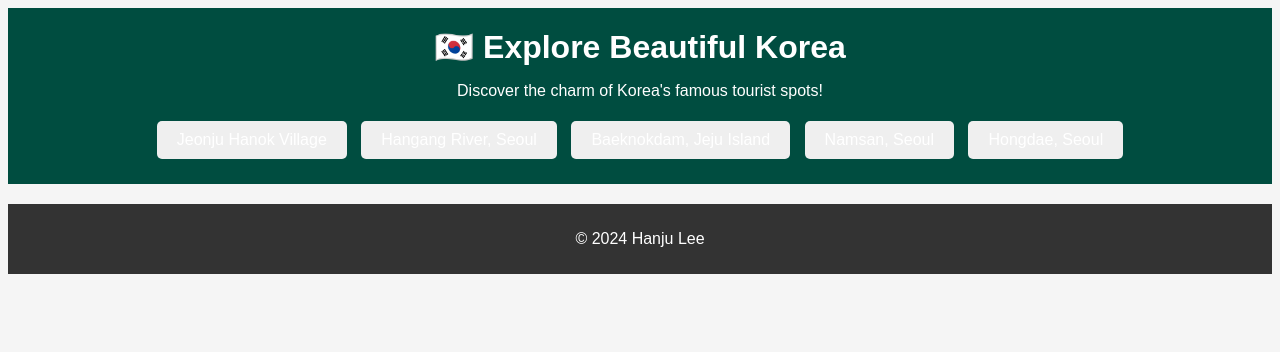
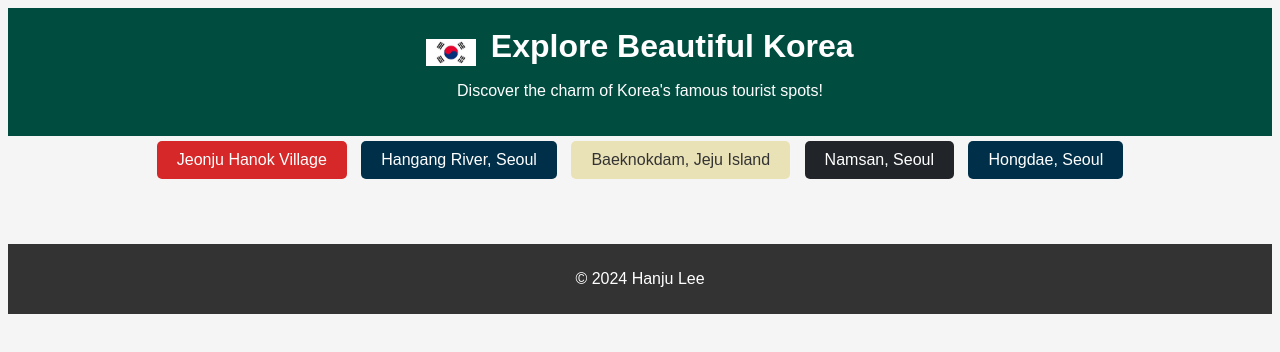
Before and after one commit to HanjuLee00/github.io, a plain HTML site: page index.html in a window 1280 px wide. Drawn offline with Linux system fonts and the light colour scheme.

Commit message:
Update index.html

```diff
--- a/index.html
+++ b/index.html
@@ -3,26 +3,32 @@
 <head>
     <meta charset="UTF-8">
     <meta name="viewport" content="width=device-width, initial-scale=1.0">
-    <title>Explore Beautiful Korea</title>
+    <title>Korean Tourist Attractions</title>
     <link rel="stylesheet" href="styles.css">
 </head>
 <body>
     <header>
-        <h1>🇰🇷 Explore Beautiful Korea</h1>
+        <img src="images/taeguk.png" alt="Taeguk Symbol" class="taeguk-logo">
+        <h1>Explore Beautiful Korea</h1>
         <p>Discover the charm of Korea's famous tourist spots!</p>
-        <nav>
-            <button class="nav-button">Jeonju Hanok Village</button>
-            <button class="nav-button">Hangang River, Seoul</button>
-            <button class="nav-button">Baeknokdam, Jeju Island</button>
-            <button class="nav-button">Namsan, Seoul</button>
-            <button class="nav-button">Hongdae, Seoul</button>
-        </nav>
     </header>
-    <main id="content">
-    </main>
+
+    <div>
+        <button class="red-button" onclick="showPlace('jeonju')">Jeonju Hanok Village</button>
+        <button class="blue-button" onclick="showPlace('hangang')">Hangang River, Seoul</button>
+        <button class="white-button" onclick="showPlace('baeknokdam')">Baeknokdam, Jeju Island</button>
+        <button class="black-button" onclick="showPlace('namsan')">Namsan, Seoul</button>
+        <button class="blue-button" onclick="showPlace('hongdae')">Hongdae, Seoul</button>
+    </div>
+
+    <div id="content" class="content">
+
+    </div>
+
     <footer>
-        <p>© 2024 Hanju Lee</p>
+        <p>&copy; 2024 Hanju Lee</p>
     </footer>
+
     <script src="script.js"></script>
 </body>
 </html>
```
